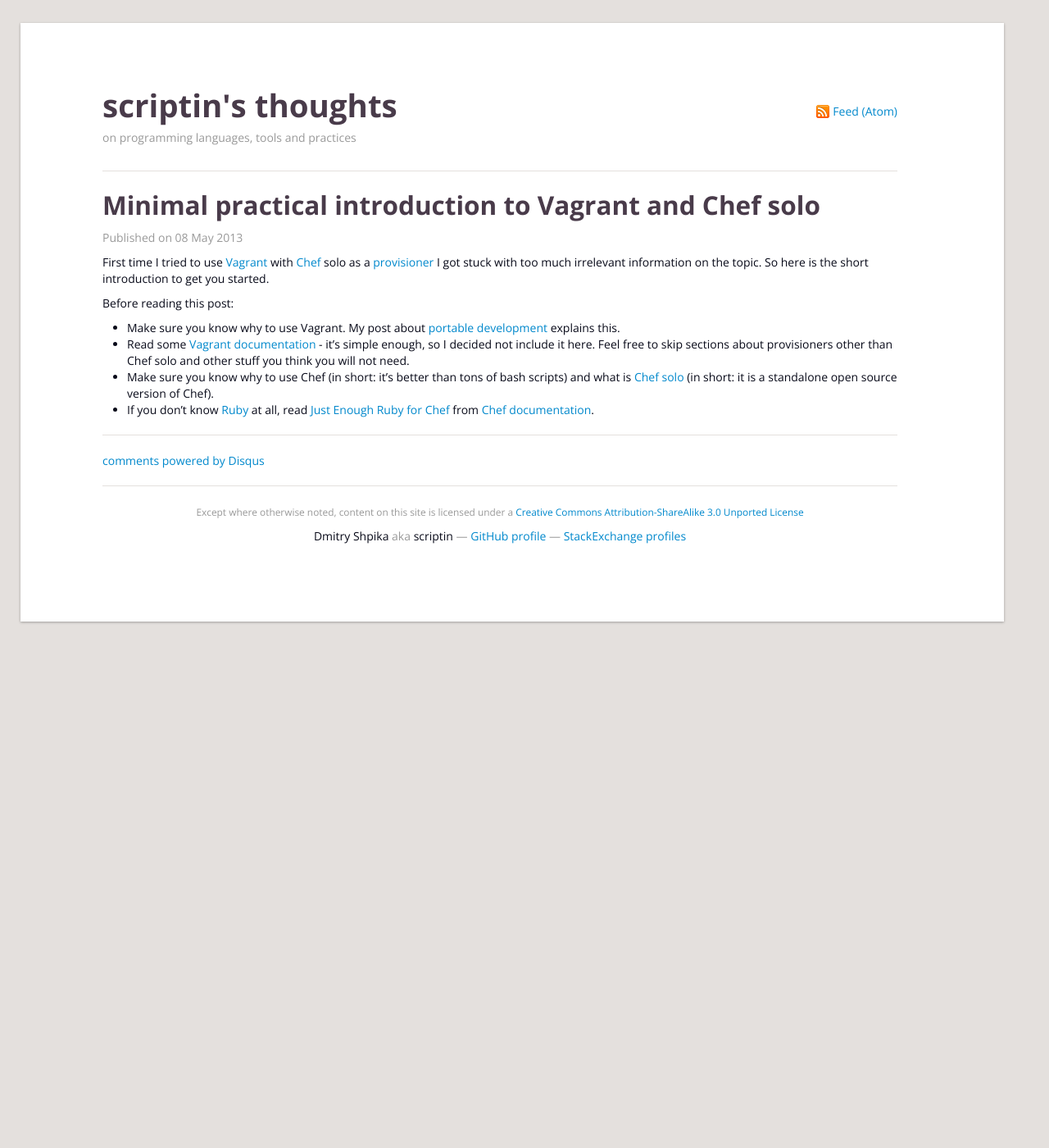
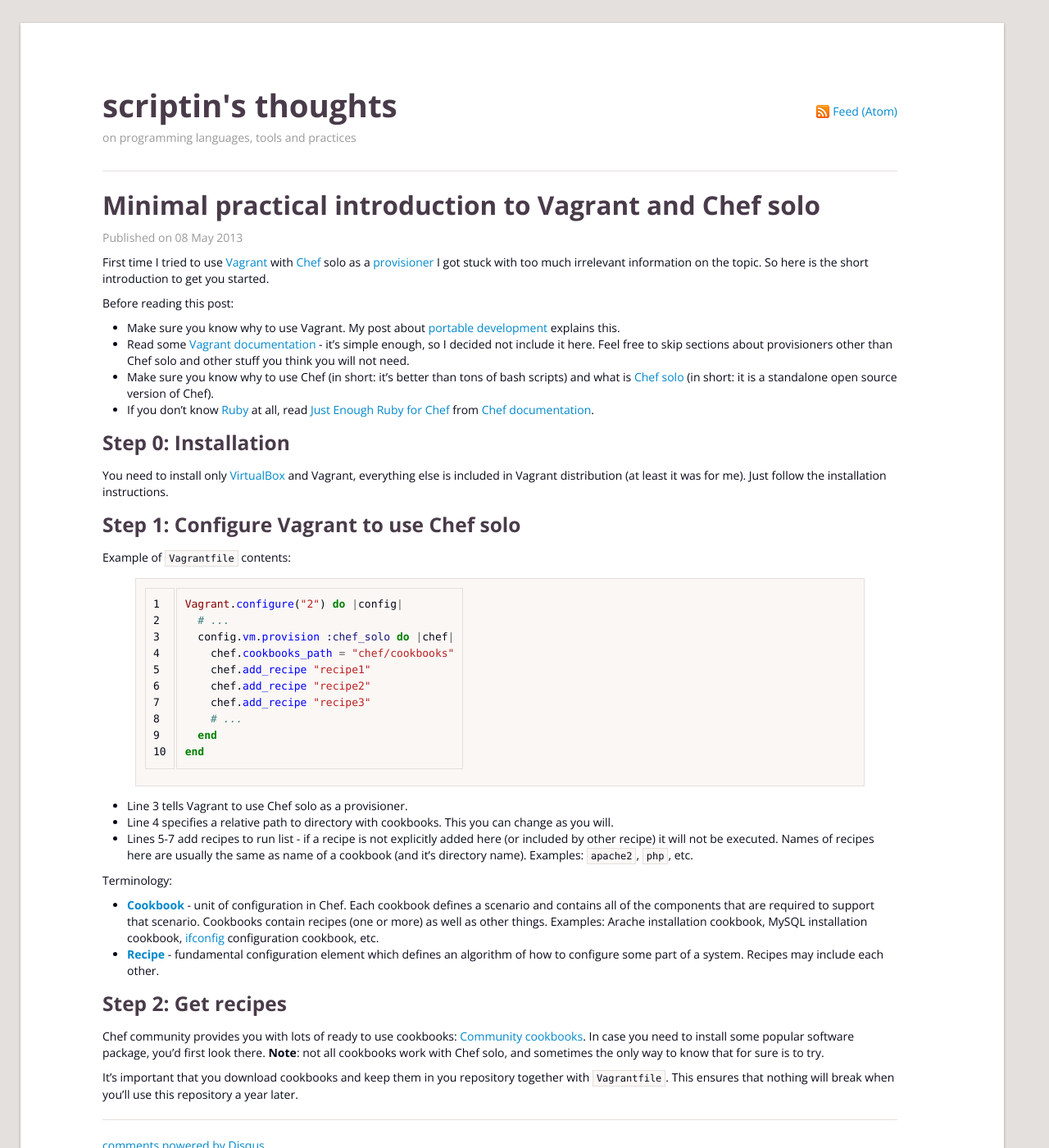
Before and after one commit to scriptin/scriptin.github.io, a Jekyll site: the page built from _posts/2013-05-08-vagrant-chef-intro.md, in a window 1280 px wide and 1400 px high. Shown: the whole window at 82% size. Built offline with Jekyll 4.4.1, drawn with Linux system fonts in a browser that asks for light colours; comment, search, counter and statistics services are not loaded.

Commit message:
Steps 0-2

```diff
--- a/_posts/2013-05-08-vagrant-chef-intro.md
+++ b/_posts/2013-05-08-vagrant-chef-intro.md
@@ -17,3 +17,44 @@
 [Chef documentation]: http://docs.opscode.com/
 [Chef solo]: http://docs.opscode.com/chef_solo.html
 [Ruby]: http://www.ruby-lang.org/
+
+### Step 0: Installation
+
+You need to install only [VirtualBox](https://www.virtualbox.org/) and Vagrant, everything else is included in Vagrant distribution (at least it was for me). Just follow the installation instructions.
+
+### Step 1: Configure Vagrant to use Chef solo
+
+Example of `Vagrantfile` contents:
+
+{% highlight ruby linenos %}
+Vagrant.configure("2") do |config|
+  # ...
+  config.vm.provision :chef_solo do |chef|
+    chef.cookbooks_path = "chef/cookbooks"
+    chef.add_recipe "recipe1"
+    chef.add_recipe "recipe2"
+    chef.add_recipe "recipe3"
+    # ...
+  end
+end
+{% endhighlight %}
+
+- Line 3 tells Vagrant to use Chef solo as a provisioner.
+- Line 4 specifies a relative path to directory with cookbooks. This you can change as you will.
+- Lines 5-7 add recipes to run list - if a recipe is not explicitly added here (or included by other recipe) it will not be executed. Names of recipes here are usually the same as name of a cookbook (and it's directory name). Examples: `apache2`, `php`, etc.
+
+Terminology:
+
+- **[Cookbook][]** - unit of configuration in Chef. Each cookbook defines a scenario and contains all of the components that are required to support that scenario. Cookbooks contain recipes (one or more) as well as other things. Examples: Arache installation cookbook, MySQL installation cookbook, [ifconfig](http://en.wikipedia.org/wiki/Ifconfig) configuration cookbook, etc.
+- **[Recipe][]** - fundamental configuration element which defines an algorithm of how to configure some part of a system. Recipes may include each other.
+
+[Cookbook]: http://docs.opscode.com/essentials_cookbooks.html
+[Recipe]: http://docs.opscode.com/essentials_cookbook_recipes.html
+
+### Step 2: Get recipes
+
+Chef community provides you with lots of ready to use cookbooks: [Community cookbooks][]. In case you need to install some popular software package, you'd first look there. **Note**: not all cookbooks work with Chef solo, and sometimes the only way to know that for sure is to try.
+
+It's important that you download cookbooks and keep them in you repository together with `Vagrantfile`. This ensures that nothing will break when you'll use this repository a year later.
+
+[Community cookbooks]: http://community.opscode.com/cookbooks
```
